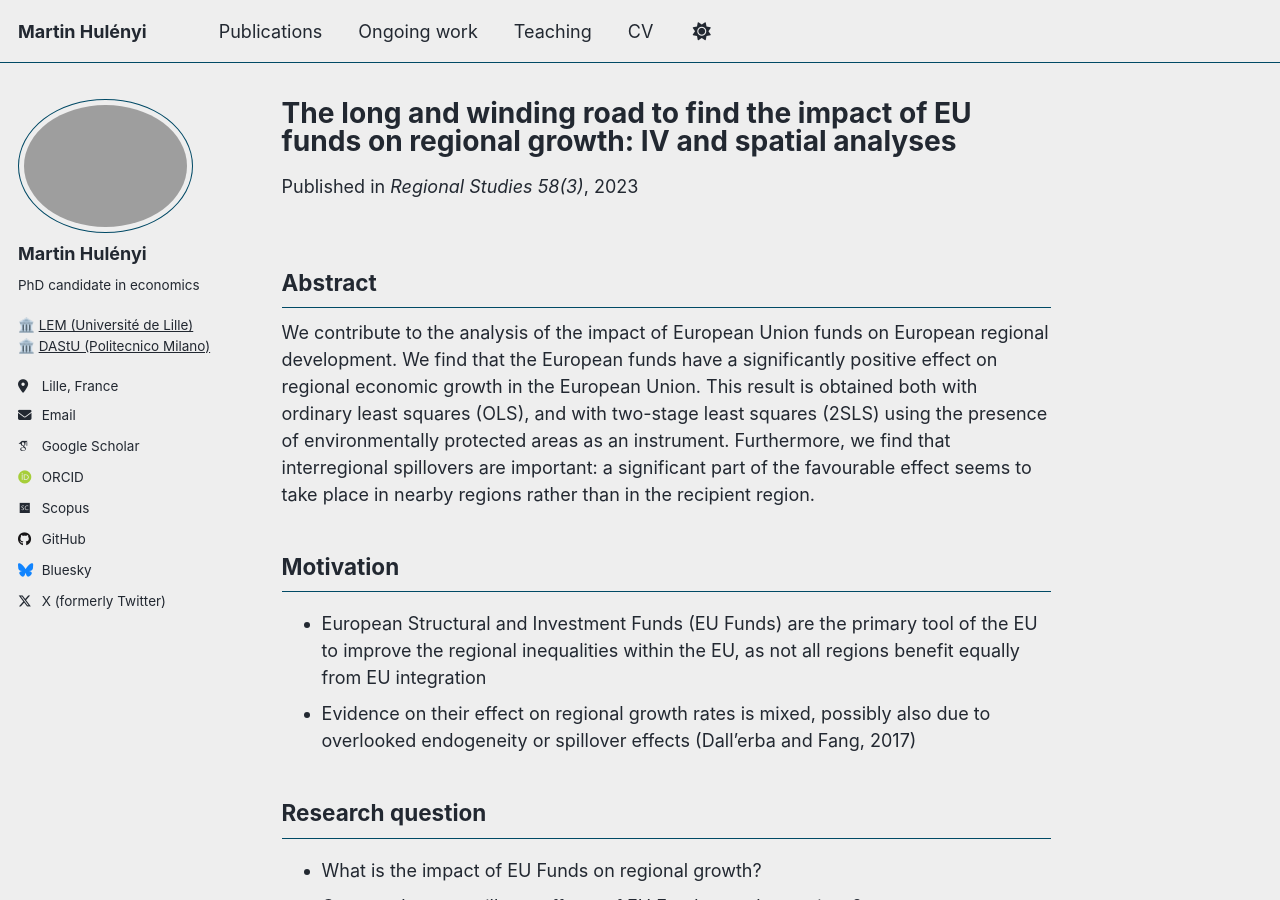
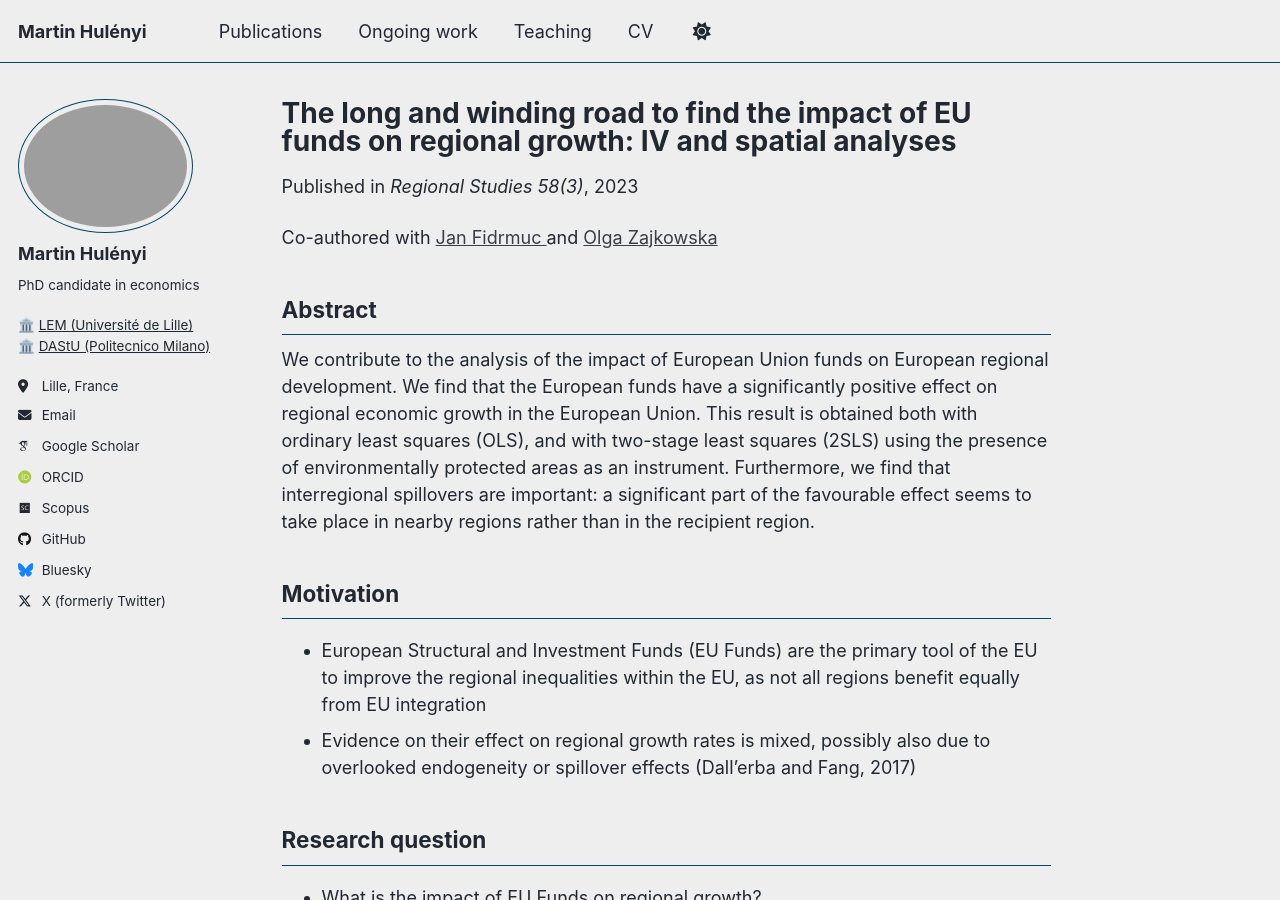
Before and after one commit to martinhulenyi/martinhulenyi.github.io, a Jekyll site: the page built from _publications/03_eu_funds_growth.md, in a window 1280 px wide and 900 px high. Built offline with Jekyll 4.4.1, drawn with Linux system fonts in a browser that asks for light colours; some web fonts are replaced; a script that is not in the unit is left out.

Commit message:
Update 03_eu_funds_growth.md

```diff
--- a/_publications/03_eu_funds_growth.md
+++ b/_publications/03_eu_funds_growth.md
@@ -11,6 +11,7 @@ bibtexurl: "https://raw.githubusercontent.com/martinhulenyi/martinhulenyi.github
 # Shows on the publications OVERVIEW only:
 excerpt: "We contribute to the analysis of the impact of European Union funds on European regional development. We find that the European funds have a significantly positive effect on regional economic growth in the European Union. This result is obtained both with ordinary least squares (OLS), and with two-stage least squares (2SLS) using the presence of environmentally protected areas as an instrument. Furthermore, we find that interregional spillovers are important: a significant part of the favourable effect seems to take place in nearby regions rather than in the recipient region."
 ---
+Co-authored with <a href="http://www.fidrmuc.net" target="_blank" rel="noopener"> Jan Fidrmuc </a> and <a href="https://scholar.google.com/citations?user=u44c_k8AAAAJ&hl=pl" target="_blank" rel="noopener"> Olga Zajkowska </a>
 
 ## Abstract
 We contribute to the analysis of the impact of European Union funds on European regional development. We find that the European funds have a significantly positive effect on regional economic growth in the European Union. This result is obtained both with ordinary least squares (OLS), and with two-stage least squares (2SLS) using the presence of environmentally protected areas as an instrument. Furthermore, we find that interregional spillovers are important: a significant part of the favourable effect seems to take place in nearby regions rather than in the recipient region.
```
